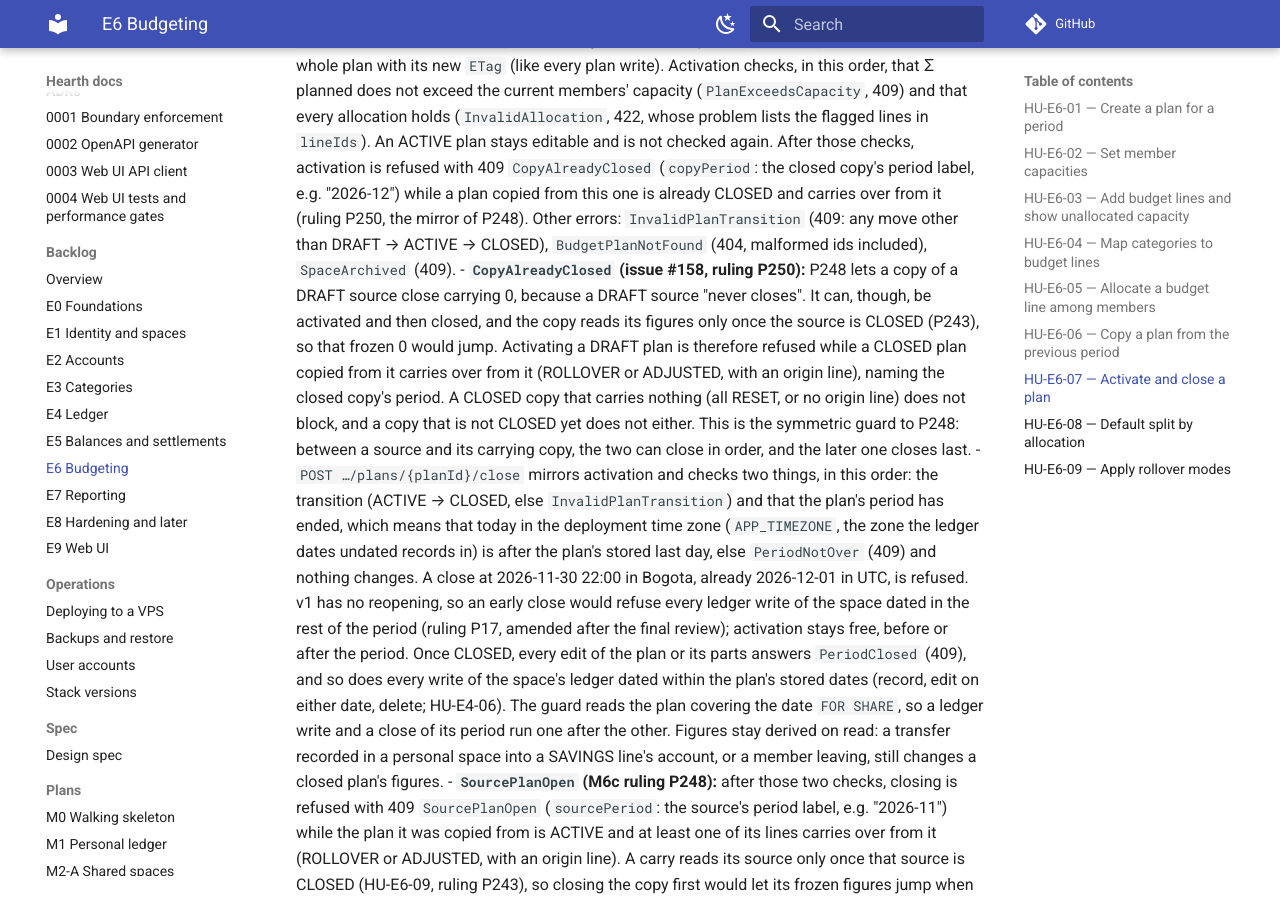
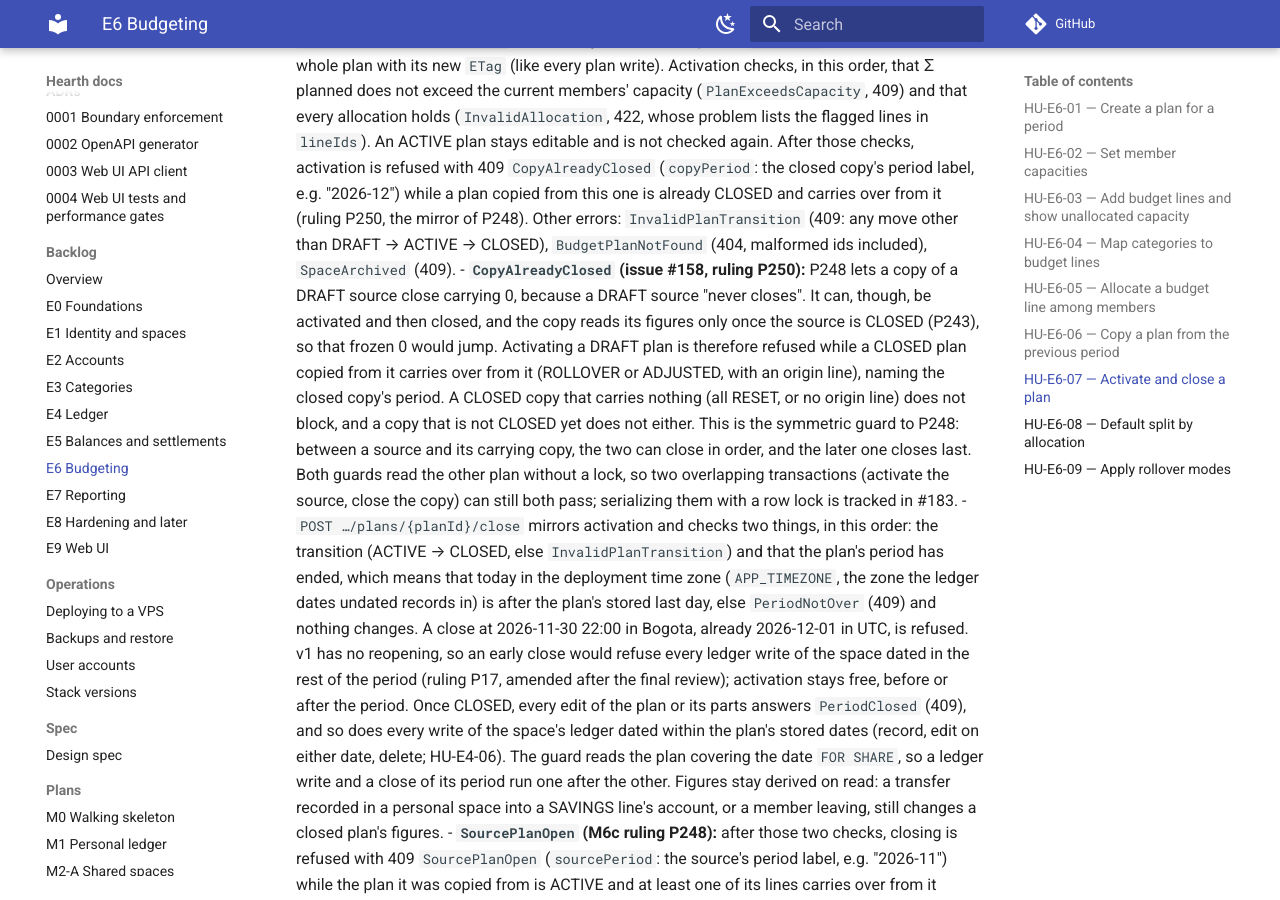
Before and after one commit to Facabore/Hearth, an MkDocs documentation site: the page built from docs/backlog/E6-budgeting.md, in a window 1280 px wide and 900 px high, scrolled down 10381 px. Built offline with MkDocs 1.6.1 and Material for MkDocs 9.7.7, drawn with Linux system fonts in a browser that asks for light colours; comment, search, counter and statistics services are not loaded.

Commit message:
docs(budgeting): note the activate/close cross-row race as follow-up #183 (Refs #158, Refs #183)

```diff
--- a/docs/backlog/E6-budgeting.md
+++ b/docs/backlog/E6-budgeting.md
@@ -379,7 +379,7 @@ Feature: Plan lifecycle
 - State machine: DRAFT → ACTIVE → CLOSED; no reopening in v1.
 - Provides the `ClosedPeriodGuard` adapter used by `ledger` (HU-E4-06).
 - `POST …/plans/{planId}/activate` has no body, honours an optional `If-Match` and answers the whole plan with its new `ETag` (like every plan write). Activation checks, in this order, that Σ planned does not exceed the current members' capacity (`PlanExceedsCapacity`, 409) and that every allocation holds (`InvalidAllocation`, 422, whose problem lists the flagged lines in `lineIds`). An ACTIVE plan stays editable and is not checked again. After those checks, activation is refused with 409 `CopyAlreadyClosed` (`copyPeriod`: the closed copy's period label, e.g. "2026-12") while a plan copied from this one is already CLOSED and carries over from it (ruling P250, the mirror of P248). Other errors: `InvalidPlanTransition` (409: any move other than DRAFT → ACTIVE → CLOSED), `BudgetPlanNotFound` (404, malformed ids included), `SpaceArchived` (409).
-- **`CopyAlreadyClosed` (issue #158, ruling P250):** P248 lets a copy of a DRAFT source close carrying 0, because a DRAFT source "never closes". It can, though, be activated and then closed, and the copy reads its figures only once the source is CLOSED (P243), so that frozen 0 would jump. Activating a DRAFT plan is therefore refused while a CLOSED plan copied from it carries over from it (ROLLOVER or ADJUSTED, with an origin line), naming the closed copy's period. A CLOSED copy that carries nothing (all RESET, or no origin line) does not block, and a copy that is not CLOSED yet does not either. This is the symmetric guard to P248: between a source and its carrying copy, the two can close in order, and the later one closes last.
+- **`CopyAlreadyClosed` (issue #158, ruling P250):** P248 lets a copy of a DRAFT source close carrying 0, because a DRAFT source "never closes". It can, though, be activated and then closed, and the copy reads its figures only once the source is CLOSED (P243), so that frozen 0 would jump. Activating a DRAFT plan is therefore refused while a CLOSED plan copied from it carries over from it (ROLLOVER or ADJUSTED, with an origin line), naming the closed copy's period. A CLOSED copy that carries nothing (all RESET, or no origin line) does not block, and a copy that is not CLOSED yet does not either. This is the symmetric guard to P248: between a source and its carrying copy, the two can close in order, and the later one closes last. Both guards read the other plan without a lock, so two overlapping transactions (activate the source, close the copy) can still both pass; serializing them with a row lock is tracked in #183.
 - `POST …/plans/{planId}/close` mirrors activation and checks two things, in this order: the transition (ACTIVE → CLOSED, else `InvalidPlanTransition`) and that the plan's period has ended, which means that today in the deployment time zone (`APP_TIMEZONE`, the zone the ledger dates undated records in) is after the plan's stored last day, else `PeriodNotOver` (409) and nothing changes. A close at 2026-11-30 22:00 in Bogota, already 2026-12-01 in UTC, is refused. v1 has no reopening, so an early close would refuse every ledger write of the space dated in the rest of the period (ruling P17, amended after the final review); activation stays free, before or after the period. Once CLOSED, every edit of the plan or its parts answers `PeriodClosed` (409), and so does every write of the space's ledger dated within the plan's stored dates (record, edit on either date, delete; HU-E4-06). The guard reads the plan covering the date `FOR SHARE`, so a ledger write and a close of its period run one after the other. Figures stay derived on read: a transfer recorded in a personal space into a SAVINGS line's account, or a member leaving, still changes a closed plan's figures.
 - **`SourcePlanOpen` (M6c ruling P248):** after those two checks, closing is refused with 409 `SourcePlanOpen` (`sourcePeriod`: the source's period label, e.g. "2026-11") while the plan it was copied from is ACTIVE and at least one of its lines carries over from it (ROLLOVER or ADJUSTED, with an origin line). A carry reads its source only once that source is CLOSED (HU-E6-09, ruling P243), so closing the copy first would let its frozen figures jump when the source closes later; closing in order keeps a CLOSED plan's figures frozen. The rule is "the source is ACTIVE", not "not CLOSED": a DRAFT source is not closed, so its copies carry 0 while it stays a draft, which does not block closing them; activating that DRAFT source is refused instead (ruling P250, issue #158), so the copy's frozen 0 is never let to jump. A plan whose lines all RESET, or that has no source, closes as before.
 
```
